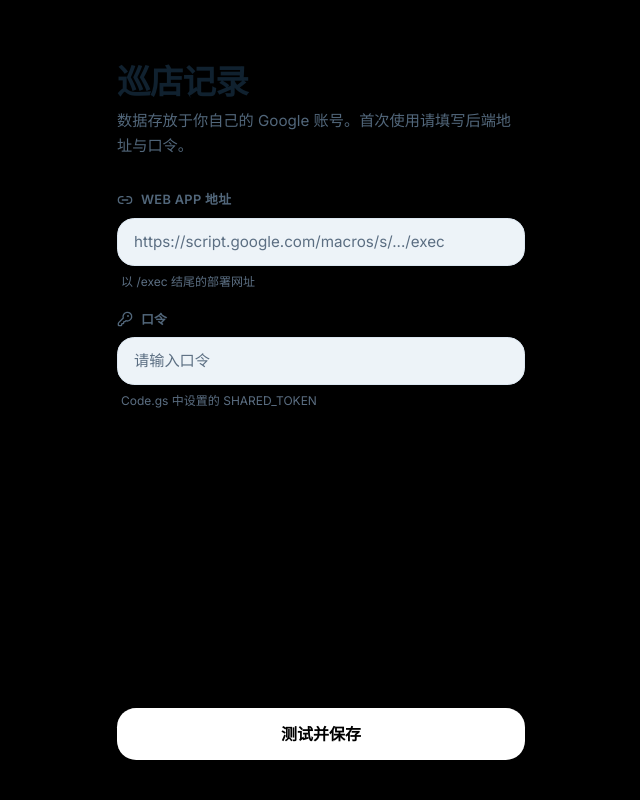
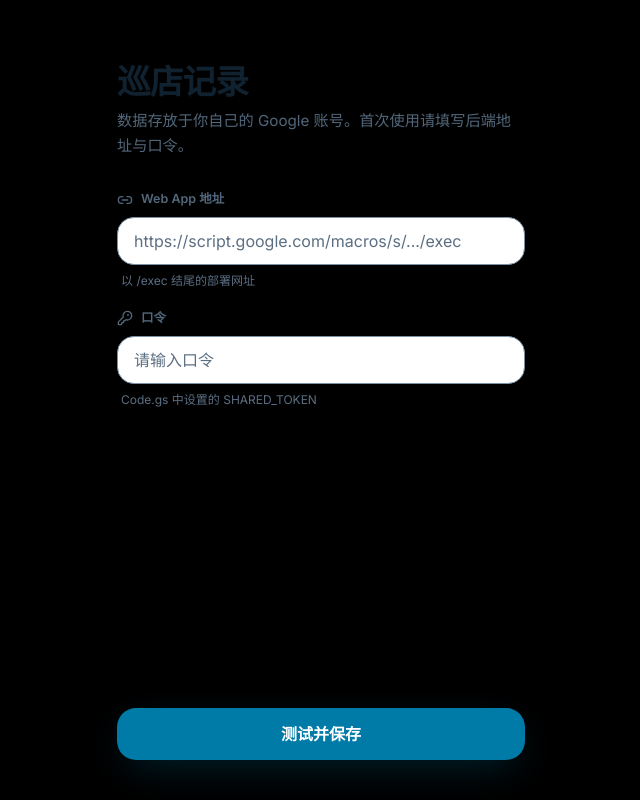
Before and after one commit to Anoxico/Ryan-Project, a React (Vite) app: page /#/ in a window 1280 px wide. Shown: the top 800 px of the page, without its empty margins (319-959 px from the left). Built offline with nearby package versions, Linux system fonts and the light colour scheme.

Commit message:
feat: restyle base UI primitives for light theme

```diff
--- a/src/components/form/AutocompleteInput.tsx
+++ b/src/components/form/AutocompleteInput.tsx
@@ -94,7 +94,7 @@ export function AutocompleteInput({
         onFocus={() => setOpen(true)}
         onKeyDown={handleKeyDown}
         aria-invalid={invalid || undefined}
-        className={cn(invalid && 'border-[var(--color-accent)]/50')}
+        className={cn(invalid && 'border-[var(--color-danger)]')}
       />
 
       {open && (filtered.length > 0 || showCreateHint) && (
@@ -108,7 +108,9 @@ export function AutocompleteInput({
                   onClick={() => choose(option.name)}
                   className={cn(
                     'flex w-full items-center justify-between px-4 py-2.5 text-left text-sm transition-colors',
-                    index === activeIndex ? 'bg-white/10 text-white' : 'text-[var(--color-fg)] hover:bg-white/5',
+                    index === activeIndex
+                      ? 'bg-[var(--color-brand-50)] text-[var(--color-brand-text)]'
+                      : 'text-[var(--color-fg)] hover:bg-[var(--color-surface-2)]',
                   )}
                 >
                   <span className="truncate">{option.name}</span>
@@ -125,8 +127,8 @@ export function AutocompleteInput({
                   className={cn(
                     'flex w-full items-center gap-2 px-4 py-2.5 text-left text-sm transition-colors',
                     activeIndex === filtered.length
-                      ? 'bg-white/10 text-white'
-                      : 'text-[var(--color-fg-dim)] hover:bg-white/5',
+                      ? 'bg-[var(--color-brand-50)] text-[var(--color-brand-text)]'
+                      : 'text-[var(--color-brand-text)] hover:bg-[var(--color-brand-50)]',
                   )}
                 >
                   <Plus className="h-4 w-4" />
--- a/src/components/ui/button.tsx
+++ b/src/components/ui/button.tsx
@@ -4,21 +4,21 @@ import { cva, type VariantProps } from 'class-variance-authority'
 import { cn } from '@/lib/utils'
 
 const buttonVariants = cva(
-  'inline-flex items-center justify-center gap-2 whitespace-nowrap font-semibold transition-all duration-200 select-none active:scale-[0.97] disabled:pointer-events-none disabled:opacity-40 focus-visible:outline-none focus-visible:ring-2 focus-visible:ring-white/25',
+  'inline-flex items-center justify-center gap-2 whitespace-nowrap font-semibold transition-all duration-200 select-none active:scale-[0.97] disabled:pointer-events-none disabled:opacity-40 focus-visible:outline-none focus-visible:ring-2 focus-visible:ring-[var(--color-brand)] focus-visible:ring-offset-2 focus-visible:ring-offset-[var(--color-surface)]',
   {
     variants: {
       variant: {
         default:
-          'bg-white text-black hover:bg-white/90 shadow-[0_1px_0_0_rgba(255,255,255,0.2)_inset]',
+          'bg-[var(--color-brand-strong)] text-white hover:bg-[var(--color-brand-pressed)] shadow-float',
         accent:
-          'bg-[var(--color-accent)] text-white hover:brightness-110 shadow-[0_8px_30px_-12px_var(--color-accent)]',
-        glass:
-          'glass text-white hover:bg-white/[0.06]',
+          'bg-gradient-to-br from-[var(--color-brand)] to-[var(--color-brand-strong)] text-white hover:brightness-105 shadow-float',
+        glass: 'glass text-[var(--color-fg)] hover:bg-[var(--color-brand-50)]',
         outline:
-          'border border-[var(--color-line-strong)] text-white hover:bg-white/[0.05]',
-        ghost: 'text-[var(--color-fg-dim)] hover:text-white hover:bg-white/[0.05]',
+          'border border-[var(--color-control)] bg-[var(--color-surface)] text-[var(--color-fg)] hover:border-[var(--color-brand-strong)] hover:text-[var(--color-brand-text)]',
+        ghost:
+          'text-[var(--color-fg-dim)] hover:text-[var(--color-fg)] hover:bg-[var(--color-surface-2)]',
         destructive:
-          'bg-[var(--color-accent)]/15 text-[var(--color-accent)] hover:bg-[var(--color-accent)]/25',
+          'bg-[var(--color-danger)] text-white hover:brightness-110 shadow-[0_8px_24px_-12px_rgba(180,35,24,0.5)]',
       },
       size: {
         sm: 'h-9 px-3.5 text-sm rounded-[0.9rem]',
--- a/src/components/ui/card.tsx
+++ b/src/components/ui/card.tsx
@@ -5,7 +5,7 @@ export function Card({ className, ...props }: React.HTMLAttributes<HTMLDivElemen
   return (
     <div
       className={cn(
-        'glass squircle rounded-[var(--radius-xl)] p-5 shadow-[0_20px_60px_-30px_rgba(0,0,0,0.9)]',
+        'glass squircle rounded-[var(--radius-xl)] p-5',
         className,
       )}
       {...props}
--- a/src/components/ui/dialog.tsx
+++ b/src/components/ui/dialog.tsx
@@ -14,7 +14,7 @@ export const DialogOverlay = React.forwardRef<
 >(({ className, ...props }, ref) => (
   <DialogPrimitive.Overlay
     ref={ref}
-    className={cn('fixed inset-0 z-50 bg-black/70 backdrop-blur-sm animate-fade-in', className)}
+    className={cn('fixed inset-0 z-50 bg-[rgba(9,30,50,0.35)] backdrop-blur-sm animate-fade-in', className)}
     {...props}
   />
 ))
@@ -35,10 +35,10 @@ export const DialogContent = React.forwardRef<
       )}
       {...props}
     >
-      <div className="mx-auto mb-4 h-1.5 w-10 rounded-full bg-white/15" />
+      <div className="mx-auto mb-4 h-1.5 w-10 rounded-full bg-[var(--color-surface-3)]" />
       {children}
       {!hideClose && (
-        <DialogPrimitive.Close className="absolute right-4 top-5 rounded-full p-2 text-[var(--color-muted)] transition-colors hover:bg-white/5 hover:text-white">
+        <DialogPrimitive.Close className="absolute right-4 top-5 rounded-full p-2 text-[var(--color-muted)] transition-colors hover:bg-[var(--color-surface-2)] hover:text-[var(--color-fg)]">
           <X className="h-4 w-4" />
         </DialogPrimitive.Close>
       )}
--- a/src/components/ui/input.tsx
+++ b/src/components/ui/input.tsx
@@ -8,10 +8,10 @@ export const Input = React.forwardRef<HTMLInputElement, React.InputHTMLAttribute
         ref={ref}
         type={type}
         className={cn(
-          'flex h-12 w-full rounded-[1.05rem] bg-[var(--color-surface-2)] px-4 text-[0.95rem] text-white',
-          'border border-[var(--color-line)] transition-colors',
+          'flex h-12 w-full rounded-[1.05rem] bg-[var(--color-surface)] px-4 text-[1rem] text-[var(--color-fg)]',
+          'border border-[var(--color-control)] transition-colors',
           'placeholder:text-[var(--color-muted)]',
-          'focus:outline-none focus:border-[var(--color-line-strong)] focus:bg-[var(--color-surface-3)]',
+          'focus:outline-none focus:border-[var(--color-brand)] focus:ring-4 focus:ring-[var(--color-brand)]/10',
           'disabled:cursor-not-allowed disabled:opacity-50',
           className,
         )}
@@ -30,10 +30,10 @@ export const Textarea = React.forwardRef<
     <textarea
       ref={ref}
       className={cn(
-        'flex min-h-[96px] w-full rounded-[1.05rem] bg-[var(--color-surface-2)] px-4 py-3 text-[0.95rem] text-white',
-        'border border-[var(--color-line)] transition-colors leading-relaxed',
+        'flex min-h-[96px] w-full rounded-[1.05rem] bg-[var(--color-surface)] px-4 py-3 text-[1rem] text-[var(--color-fg)]',
+        'border border-[var(--color-control)] transition-colors leading-relaxed',
         'placeholder:text-[var(--color-muted)]',
-        'focus:outline-none focus:border-[var(--color-line-strong)] focus:bg-[var(--color-surface-3)]',
+        'focus:outline-none focus:border-[var(--color-brand)] focus:ring-4 focus:ring-[var(--color-brand)]/10',
         'disabled:cursor-not-allowed disabled:opacity-50',
         className,
       )}
--- a/src/components/ui/label.tsx
+++ b/src/components/ui/label.tsx
@@ -9,7 +9,7 @@ export const Label = React.forwardRef<
   <LabelPrimitive.Root
     ref={ref}
     className={cn(
-      'text-[0.8rem] font-semibold uppercase tracking-wide text-[var(--color-fg-dim)]',
+      'text-[0.78rem] font-semibold tracking-normal text-[var(--color-fg-dim)]',
       className,
     )}
     {...props}
--- a/src/components/ui/spinner.tsx
+++ b/src/components/ui/spinner.tsx
@@ -4,7 +4,7 @@ export function Spinner({ className }: { className?: string }) {
   return (
     <span
       className={cn(
-        'inline-block h-4 w-4 animate-spin rounded-full border-2 border-white/25 border-t-white',
+        'inline-block h-4 w-4 animate-spin rounded-full border-2 border-[var(--color-brand-100)] border-t-[var(--color-brand-strong)]',
         className,
       )}
       aria-label="加载中"
```
